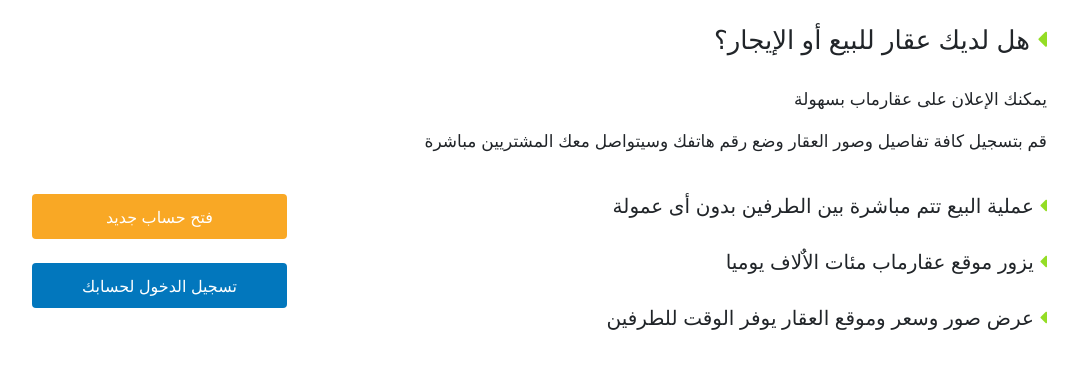
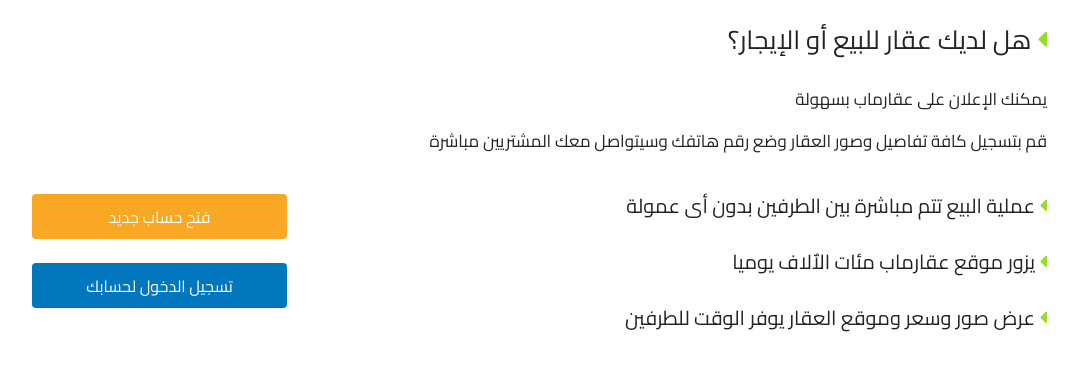
Before and after one commit to benessaessa/Aqarmap, a plain HTML site: page addAnnouncement.html in a window 1280 px wide. Shown: the whole page, without its empty margins (148-1226 px from the left). Drawn offline with nearby package versions, Linux system fonts and the light colour scheme.

Commit message:
style design

```diff
--- a/addAnnouncement.html
+++ b/addAnnouncement.html
@@ -6,6 +6,7 @@
         <meta http-equiv="X-UA-Compatible" content="ie=edge">
         <link rel="stylesheet" href="https://cdnjs.cloudflare.com/ajax/libs/twitter-bootstrap/4.3.1/css/bootstrap.min.css">
         <link rel="stylesheet" href="https://cdnjs.cloudflare.com/ajax/libs/font-awesome/5.10.0-11/css/all.min.css">
+        <link href="https://fonts.googleapis.com/css2?family=Cairo&display=swap" rel="stylesheet">
         <link rel="stylesheet" href="css/style.css">
         <title>أعلن عن عقارك</title>
     </head>
--- a/css/style.css
+++ b/css/style.css
@@ -1,4 +1,15 @@
 /* -------------- Navbar ----------------- */
+h1,
+h2,
+h3,
+h4,
+h5,
+h6,
+p,
+a,
+li{
+    font-family: 'Cairo', sans-serif;
+}
 .navbar{
     background-color: #0277bd !important;
 }
```
Also changed, not shown: announcement.html (+1 -0 lines), contactus.html (+1 -0 lines), index.html (+1 -0 lines), login.html (+1 -0 lines), new.html (+1 -0 lines), news.html (+1 -0 lines), registration.html (+1 -0 lines), search.html (+1 -0 lines).
